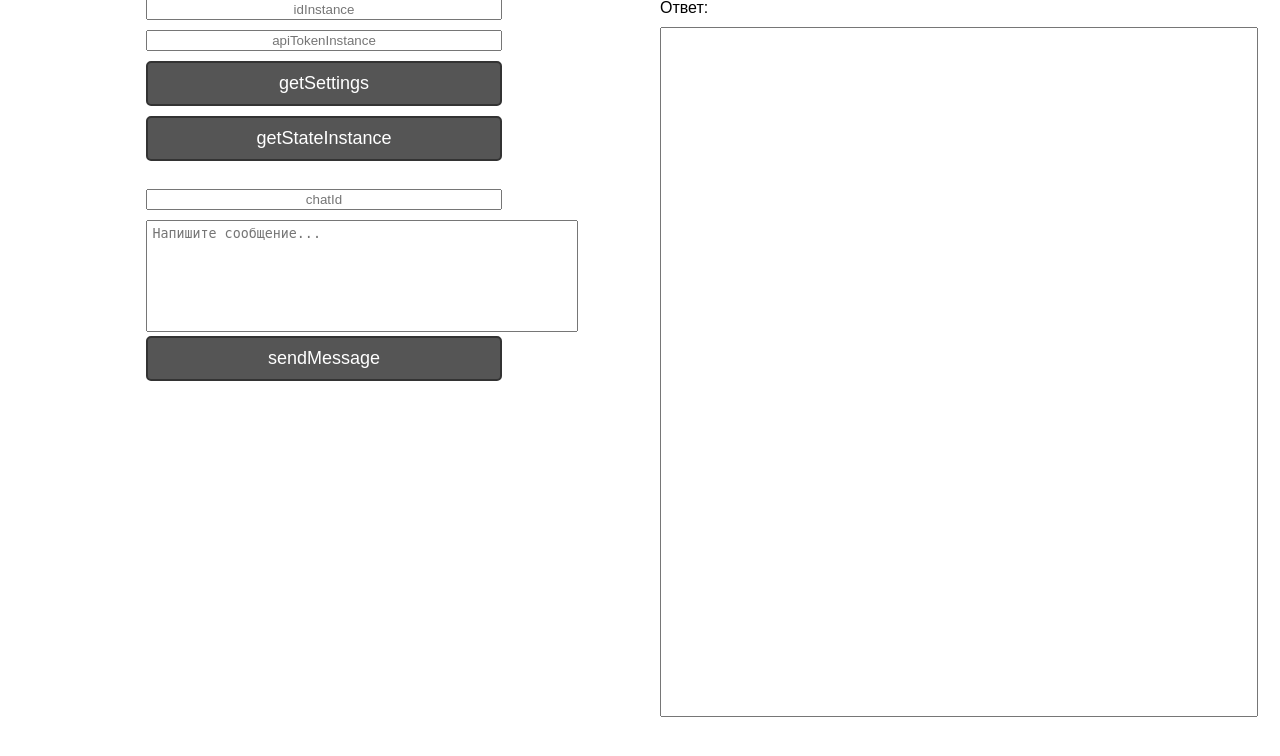
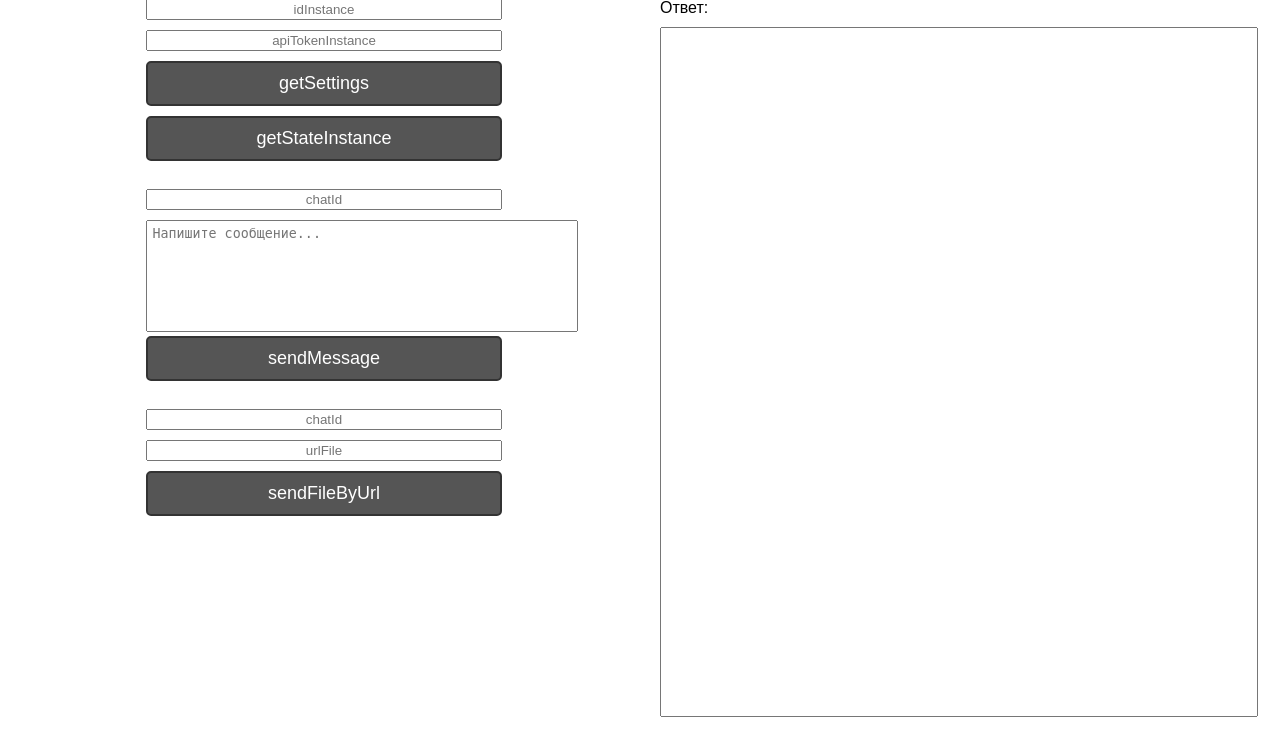
Before and after one commit to GridinVladimir/GreenAPI_TestWork, a Flask app: page / in a window 1280 px wide. Shown: the part 29-785 px from the top of the page. Run offline with Flask 3, Linux system fonts and the light colour scheme.

Commit message:
Добавление функции sendFileByUrl

```diff
--- a/app.py
+++ b/app.py
@@ -54,5 +54,29 @@ def sendMessage():
     else:
         return jsonify({"response": response.text})
 
+@app.route('/sendFileByUrl', methods=['POST'])
+def sendFileByUrl():
+    idInstance = request.form['idInstance']
+    apiTokenInstance = request.form['apiTokenInstance']
+    chatId = request.form['chatId2']
+    urlFile = request.form['urlFile']
+    fileName = urlFile.split('/')[-1]  # Extracting the filename from the URL
+
+    url = f"https://api.green-api.com/waInstance{idInstance}/sendFileByUrl/{apiTokenInstance}"
+    payload = {
+        "chatId": chatId,
+        "urlFile": urlFile,
+        "fileName": fileName,
+        "caption": "Отправлен с помощью GreenAPI"
+    }
+    headers = {'Content-Type': 'application/json'}
+
+    response = requests.post(url, headers=headers, json=payload)
+
+    if response.status_code != 200:
+        return jsonify({"error": "Ошибка при отправке файла."})
+    else:
+        return jsonify({"response": response.text})
+
 if __name__ == '__main__':
     app.run(debug=True)
--- a/templates/index.html
+++ b/templates/index.html
@@ -19,6 +19,11 @@
             <input type="text" id="chatId" name="chatId" placeholder="chatId" required>
             <textarea id="message" name="message" placeholder="Напишите сообщение..."></textarea>
             <button type="button" onclick="sendUserMessage()">sendMessage</button>
+            <br/>
+
+            <input type="text" id="chatId2" name="chatId2" placeholder="chatId" required>
+            <input type="text" id="urlFile" name="urlFile" placeholder="urlFile" required>
+            <button type="button" onclick="sendFileByUrl()">sendFileByUrl</button>
 
         </form>
     </div>
@@ -63,6 +68,18 @@
                 }
             });
         }
+
+        function sendFileByUrl() {
+            $.post('/sendFileByUrl', $('#apiForm').serialize(), function(data) {
+                if (data.error) {
+                    $('#resultArea').val(data.error);
+                } else {
+                    let parsedData = JSON.parse(data.response);
+                    let formattedData = JSON.stringify(parsedData, null, 4);
+                    $('#resultArea').val(formattedData);
+                }
+            });
+        }
     </script>
 </body>
 </html>
```
